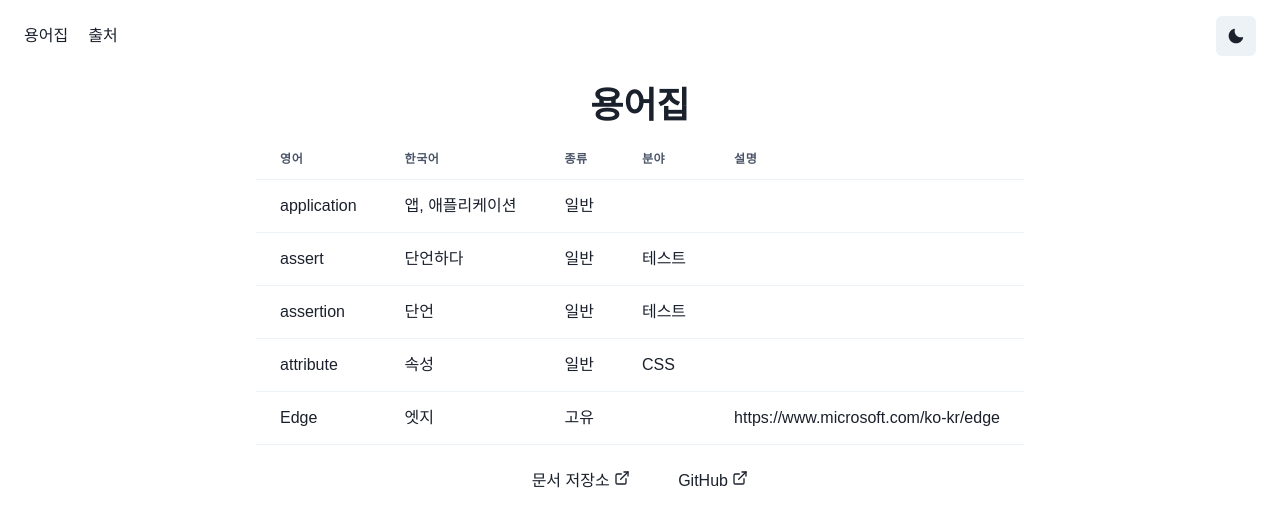
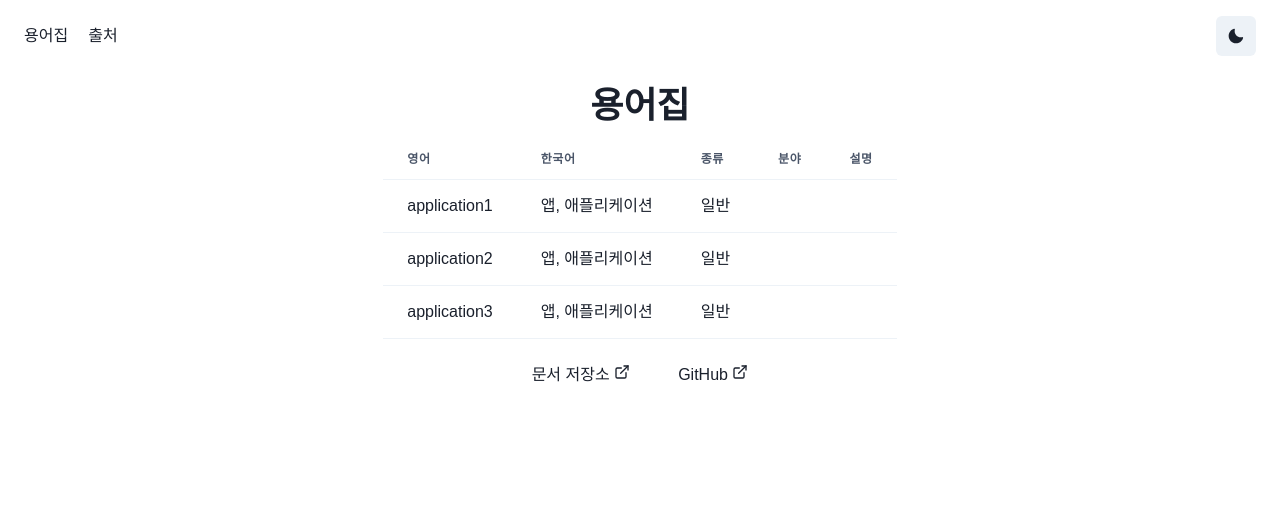
Before and after one commit to autroshot/docs-glossary, a Next.js app: page / in a window 1280 px wide. Shown: the top 526 px of the page. Built offline with nearby package versions, Linux system fonts and the light colour scheme.

Commit message:
구현: GlossaryTable 컴포넌트에서 프롭으로 받은 terms 표시

```diff
--- a/components/glossaryTable.tsx
+++ b/components/glossaryTable.tsx
@@ -8,7 +8,7 @@ import {
   TableContainer,
 } from '@chakra-ui/react';
 
-export default function GlossaryTable() {
+export default function GlossaryTable({ terms }: Props) {
   return (
     <TableContainer>
       <Table variant="simple" my={3}>
@@ -22,41 +22,17 @@ export default function GlossaryTable() {
           </Tr>
         </Thead>
         <Tbody>
-          <Tr>
-            <Td>application</Td>
-            <Td>앱, 애플리케이션</Td>
-            <Td>일반</Td>
-            <Td></Td>
-            <Td></Td>
-          </Tr>
-          <Tr>
-            <Td>assert</Td>
-            <Td>단언하다</Td>
-            <Td>일반</Td>
-            <Td>테스트</Td>
-            <Td></Td>
-          </Tr>
-          <Tr>
-            <Td>assertion</Td>
-            <Td>단언</Td>
-            <Td>일반</Td>
-            <Td>테스트</Td>
-            <Td></Td>
-          </Tr>
-          <Tr>
-            <Td>attribute</Td>
-            <Td>속성</Td>
-            <Td>일반</Td>
-            <Td>CSS</Td>
-            <Td></Td>
-          </Tr>
-          <Tr>
-            <Td>Edge</Td>
-            <Td>엣지</Td>
-            <Td>고유</Td>
-            <Td></Td>
-            <Td>https://www.microsoft.com/ko-kr/edge</Td>
-          </Tr>
+          {terms.map((term) => {
+            return (
+              <Tr key={term.english}>
+                <Td>{term.english}</Td>
+                <Td>{term.korean}</Td>
+                <Td>{term.type}</Td>
+                <Td>{term.field}</Td>
+                <Td>{term.comment}</Td>
+              </Tr>
+            );
+          })}
         </Tbody>
       </Table>
     </TableContainer>
--- a/pages/index.tsx
+++ b/pages/index.tsx
@@ -34,7 +34,7 @@ export default function Home({
       <main>
         <Container centerContent maxW="container.xl" my={3}>
           <Heading>용어집</Heading>
-          <GlossaryTable />
+          <GlossaryTable terms={terms} />
         </Container>
       </main>
       <footer>
@@ -60,21 +60,21 @@ export async function getStaticProps() {
   // TODO: CSV 파일에서 데이터 읽기
   const terms: Term[] = [
     {
-      english: 'application',
+      english: 'application1',
       korean: '앱, 애플리케이션',
       type: '일반',
       field: '',
       comment: '',
     },
     {
-      english: 'application',
+      english: 'application2',
       korean: '앱, 애플리케이션',
       type: '일반',
       field: '',
       comment: '',
     },
     {
-      english: 'application',
+      english: 'application3',
       korean: '앱, 애플리케이션',
       type: '일반',
       field: '',
```
